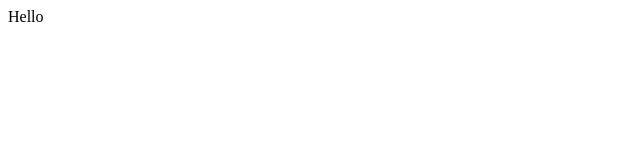
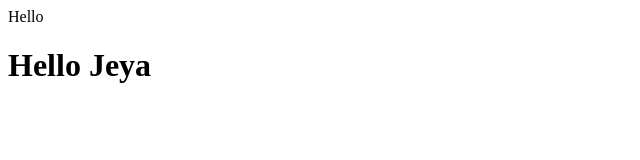
Before and after one commit to BalajiU08/Demo, a plain HTML site: page index.html in a window 1280 px wide. Shown: the whole page, without its empty margins (0-640 px from the left). Drawn offline with Linux system fonts and the light colour scheme.

Commit message:
Second Commit

```diff
--- a/index.html
+++ b/index.html
@@ -7,5 +7,6 @@
 </head>
 <body>
     Hello
+    <h1>Hello Jeya</h1>
 </body>
 </html>
```
